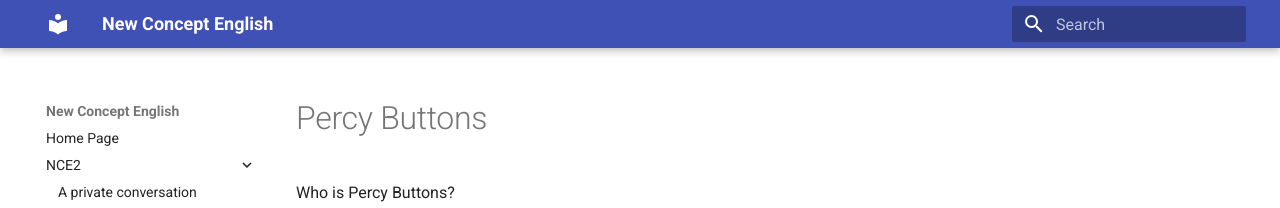
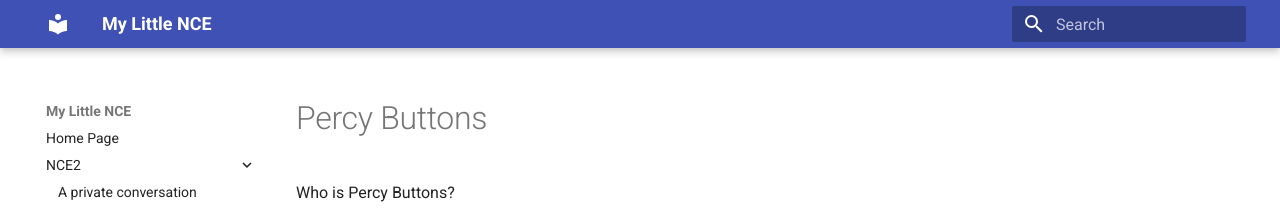
Before and after one commit to shanehh/my-little-nce, an MkDocs documentation site: the page built from docs/NCE2/06-percy-buttons.md, in a window 1280 px wide. Shown: the top 208 px of the page. Built offline with MkDocs 1.6.1 and Material for MkDocs 9.7.7, drawn with Linux system fonts in a browser that asks for light colours.

Commit message:
rename project

```diff
--- a/mkdocs.yml
+++ b/mkdocs.yml
@@ -1,4 +1,4 @@
-site_name: New Concept English
+site_name: My Little NCE
 theme:
   name: material
 extra_javascript:
```
Also changed, not shown: docs/index.md (+1 -1 lines).
